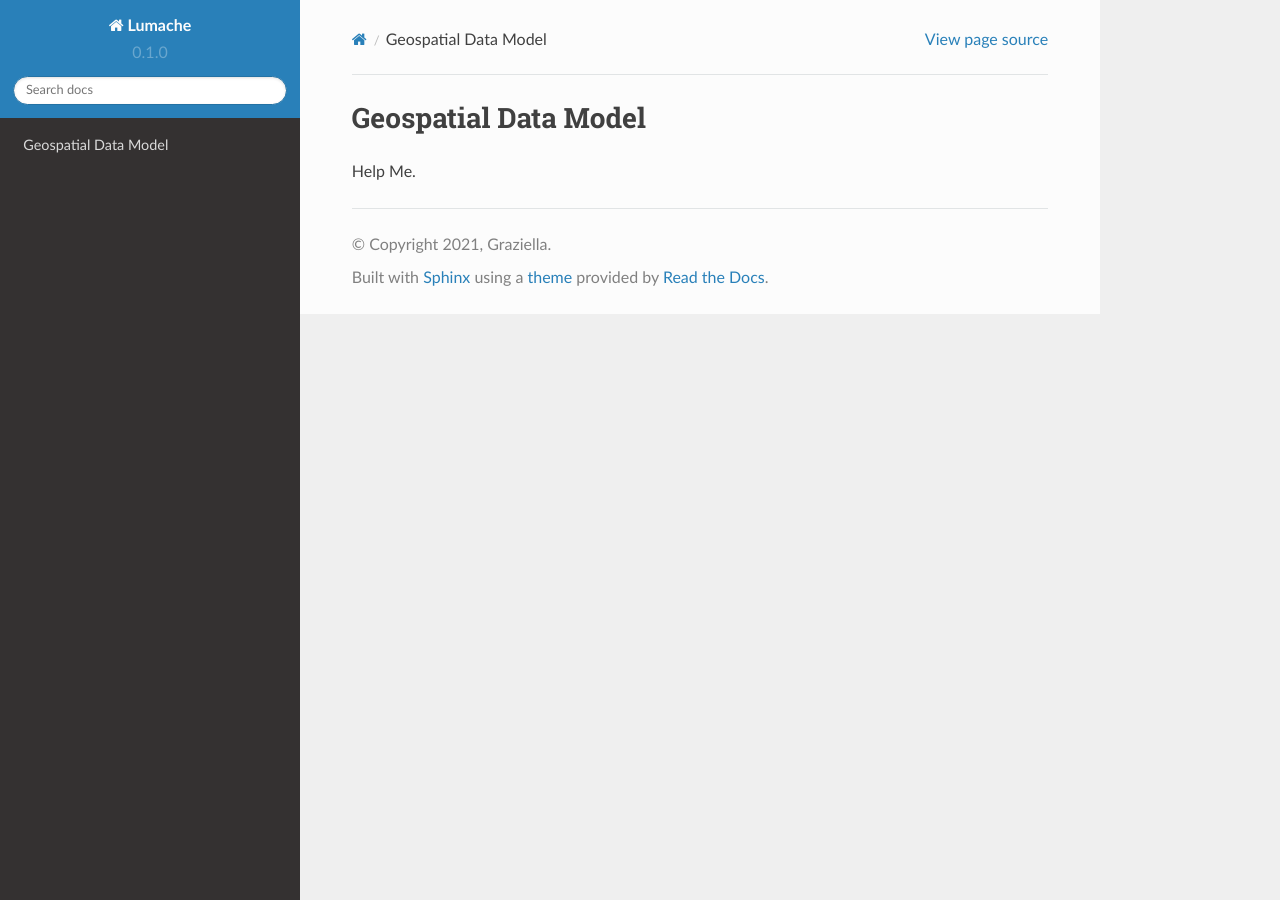
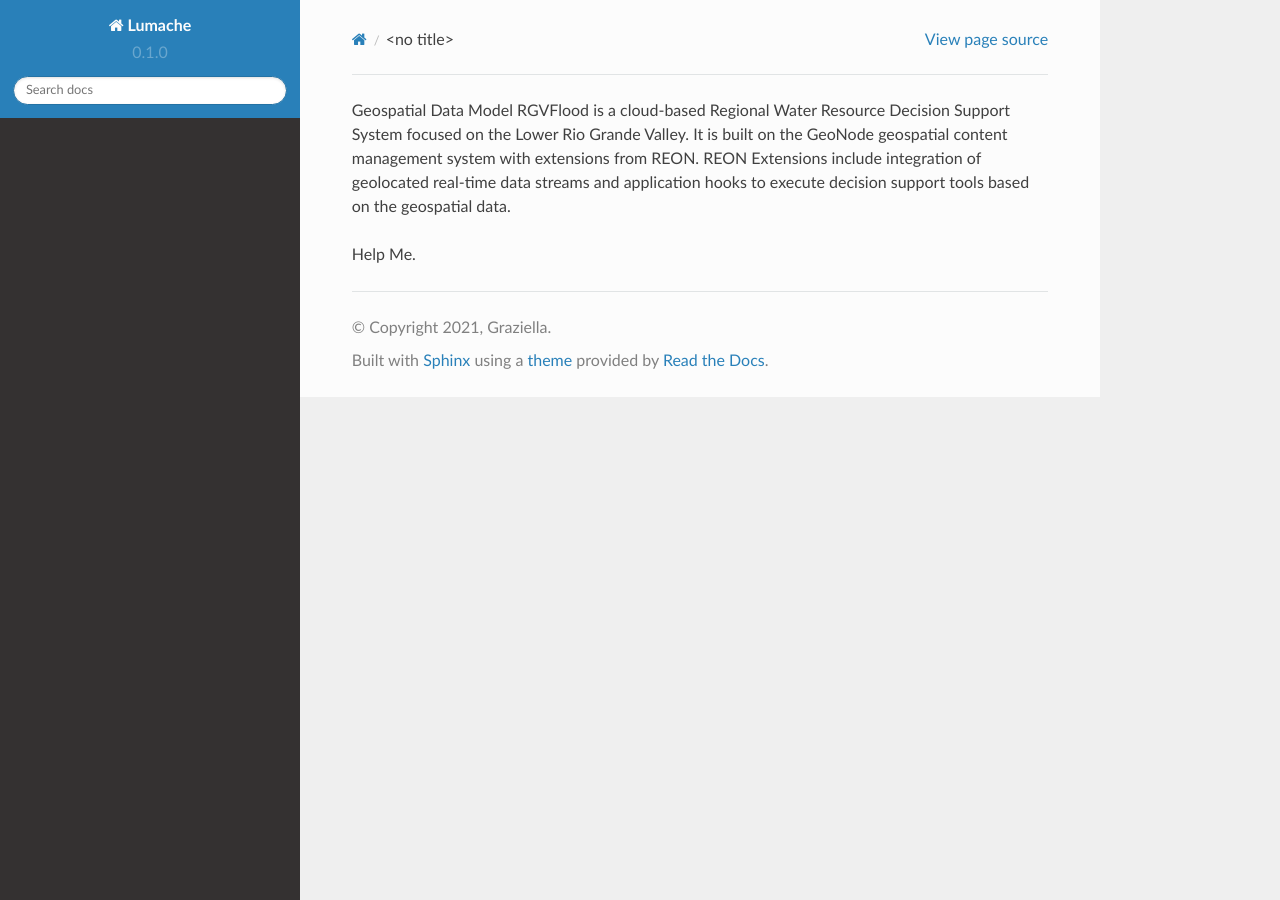
Before and after one commit to geoscholar/RGVFlood-GDM, a Sphinx documentation site: the page built from docs/source/index.rst, in a window 1280 px wide. Built offline with Sphinx 7.4.7 and the Read the Docs theme 2.0.0, drawn with Linux system fonts in a browser that asks for light colours.

Commit message:
Update index.rst

```diff
--- a/docs/source/index.rst
+++ b/docs/source/index.rst
@@ -1,4 +1,4 @@
 Geospatial Data Model
-===================================
+RGVFlood is a cloud-based Regional Water Resource Decision Support System focused on the Lower Rio Grande Valley. It is built on the GeoNode geospatial content management system with extensions from REON. REON Extensions include integration of geolocated real-time data streams and application hooks to execute decision support tools based on the geospatial data.
 
 Help Me.
```
